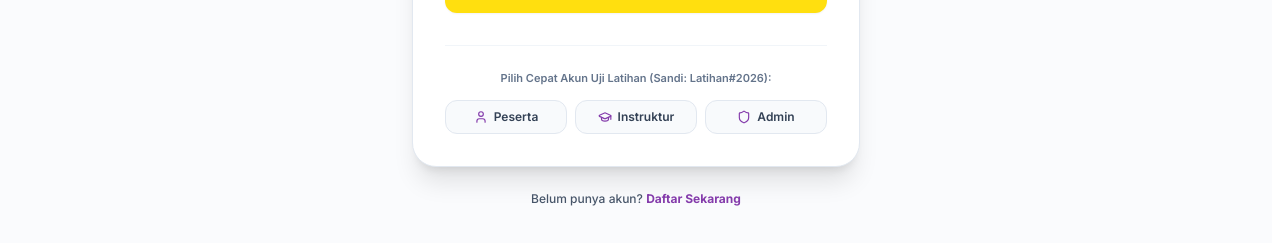
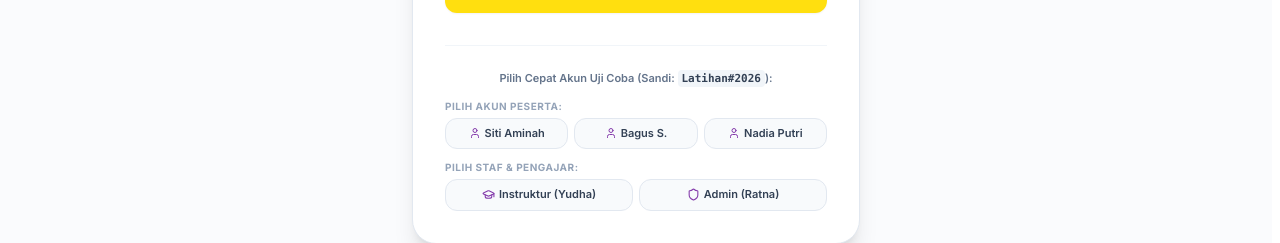
Before and after one commit to jongroihatulazizah1201-ui/lms_lembaga_kursus_pijar_aksara, a Next.js app: page /login in a window 1280 px wide. Shown: the part 557-800 px from the top of the page. Built offline with nearby package versions, Linux system fonts and the light colour scheme; no server answers.

Commit message:
feat: add user authentication pages, my courses view, and dynamic layout configuration

```diff
--- a/src/app/auth/actions.ts
+++ b/src/app/auth/actions.ts
@@ -2,6 +2,7 @@
 
 import { createClient } from '@/lib/supabase/server';
 import { redirect } from 'next/navigation';
+import { revalidatePath } from 'next/cache';
 
 export async function loginAction(formData: FormData) {
   const email = formData.get('email') as string;
@@ -35,19 +36,21 @@ export async function loginAction(formData: FormData) {
     return { error: 'Akun Anda dinonaktifkan. Silakan hubungi admin.' };
   }
 
-  // Jika ada query redirect spesifik (misal dari halaman kursus tertentu)
+  // Bersihkan cache layout agar nama/peran user langsung sinkron
+  revalidatePath('/', 'layout');
+
+  let targetUrl = '/kursus-saya';
   if (redirectTo && redirectTo.startsWith('/')) {
-    redirect(redirectTo);
+    targetUrl = redirectTo;
+  } else if (profile.peran === 'admin') {
+    targetUrl = '/admin';
+  } else if (profile.peran === 'instruktur') {
+    targetUrl = '/instruktur/kursus';
+  } else {
+    targetUrl = '/kursus-saya';
   }
 
-  // Arahkan ke dashboard sesuai peran
-  if (profile.peran === 'admin') {
-    redirect('/admin');
-  } else if (profile.peran === 'instruktur') {
-    redirect('/instruktur/kursus');
-  } else {
-    redirect('/kursus-saya');
-  }
+  return { success: true, redirectTo: targetUrl };
 }
 
 export async function registerAction(formData: FormData) {
@@ -127,15 +130,24 @@ export async function registerAction(formData: FormData) {
     aktif: true,
   });
 
-  if (redirectTo && redirectTo.startsWith('/')) {
-    redirect(redirectTo);
+  // Login otomatis agar session langsung aktif di cookie browser
+  if (!data.session) {
+    await supabase.auth.signInWithPassword({
+      email,
+      password,
+    });
   }
 
-  redirect('/kursus-saya');
+  // Bersihkan cache layout agar data user baru langsung aktif
+  revalidatePath('/', 'layout');
+
+  const targetUrl = redirectTo && redirectTo.startsWith('/') ? redirectTo : '/kursus-saya';
+  return { success: true, redirectTo: targetUrl };
 }
 
 export async function logoutAction() {
   const supabase = await createClient();
   await supabase.auth.signOut();
+  revalidatePath('/', 'layout');
   redirect('/login');
 }
--- a/src/app/kursus-saya/page.tsx
+++ b/src/app/kursus-saya/page.tsx
@@ -13,6 +13,8 @@ export const metadata: Metadata = {
     follow: false,
   },
 };
+
+export const dynamic = 'force-dynamic';
 
 export default async function KursusSayaPage() {
   const supabase = await createClient();
--- a/src/app/layout.tsx
+++ b/src/app/layout.tsx
@@ -6,6 +6,8 @@ import Navbar from '@/components/Navbar';
 import Sidebar from '@/components/Sidebar';
 import Footer from '@/components/Footer';
 import MobileBottomNav from '@/components/MobileBottomNav';
+
+export const dynamic = 'force-dynamic';
 
 export const metadata: Metadata = {
   title: 'Lembaga Kursus Pijar Aksara | Kursus Vokasi & Pelatihan Kompetensi',
--- a/src/app/login/page.tsx
+++ b/src/app/login/page.tsx
@@ -44,9 +44,12 @@ export default function LoginPage() {
       if (res?.error) {
         setError(res.error);
         setLoading(false);
+      } else if (res?.success && res.redirectTo) {
+        window.location.href = res.redirectTo;
       }
     } catch {
-      // Handled by Next.js redirect
+      setError('Terjadi kendala saat masuk akun. Silakan coba lagi.');
+      setLoading(false);
     }
   };
 
@@ -155,34 +158,71 @@ export default function LoginPage() {
 
           {/* Quick Account Switcher (Bebas Emoji, Menggunakan Simbol Profesional) */}
           <div className="mt-8 pt-6 border-t border-slate-100">
-            <div className="text-[11px] font-semibold text-slate-500 mb-3 text-center">
-              Pilih Cepat Akun Uji Latihan (Sandi: Latihan#2026):
+            <div className="text-[11px] font-semibold text-slate-500 mb-2.5 text-center">
+              Pilih Cepat Akun Uji Coba (Sandi: <code className="font-mono text-slate-700 bg-slate-100 px-1 py-0.5 rounded">Latihan#2026</code>):
             </div>
-            <div className="grid grid-cols-3 gap-2">
+
+            {/* Opsi Cepat Peserta */}
+            <div className="mb-2.5">
+              <span className="text-[10px] font-bold uppercase tracking-wider text-slate-400 block mb-1">
+                Pilih Akun Peserta:
+              </span>
+              <div className="grid grid-cols-3 gap-1.5">
                 <button
                   type="button"
                   onClick={() => fillQuickAccount('siti.aminah@pijaraksara.test')}
-                className="flex items-center justify-center gap-1.5 py-2 px-2.5 rounded-xl text-xs font-semibold bg-slate-50 hover:bg-slate-100 text-slate-700 border border-slate-200 hover:border-slate-300 transition-all"
+                  className="flex items-center justify-center gap-1 py-1.5 px-2 rounded-xl text-[11px] font-semibold bg-slate-50 hover:bg-purple-50 text-slate-700 hover:text-[#843bab] border border-slate-200 hover:border-purple-200 transition-all cursor-pointer"
+                  title="Masuk sebagai Siti Aminah (Peserta)"
                 >
-                <User size={14} className="text-[#843bab]" />
-                <span>Peserta</span>
+                  <User size={12} className="text-[#843bab] shrink-0" />
+                  <span className="truncate">Siti Aminah</span>
                 </button>
                 <button
                   type="button"
+                  onClick={() => fillQuickAccount('bagus.santoso@pijaraksara.test')}
+                  className="flex items-center justify-center gap-1 py-1.5 px-2 rounded-xl text-[11px] font-semibold bg-slate-50 hover:bg-purple-50 text-slate-700 hover:text-[#843bab] border border-slate-200 hover:border-purple-200 transition-all cursor-pointer"
+                  title="Masuk sebagai Bagus Santoso (Peserta)"
+                >
+                  <User size={12} className="text-[#843bab] shrink-0" />
+                  <span className="truncate">Bagus S.</span>
+                </button>
+                <button
+                  type="button"
+                  onClick={() => fillQuickAccount('nadia.putri@pijaraksara.test')}
+                  className="flex items-center justify-center gap-1 py-1.5 px-2 rounded-xl text-[11px] font-semibold bg-slate-50 hover:bg-purple-50 text-slate-700 hover:text-[#843bab] border border-slate-200 hover:border-purple-200 transition-all cursor-pointer"
+                  title="Masuk sebagai Nadia Putri (Peserta)"
+                >
+                  <User size={12} className="text-[#843bab] shrink-0" />
+                  <span className="truncate">Nadia Putri</span>
+                </button>
+              </div>
+            </div>
+
+            {/* Opsi Instruktur & Admin */}
+            <div>
+              <span className="text-[10px] font-bold uppercase tracking-wider text-slate-400 block mb-1">
+                Pilih Staf & Pengajar:
+              </span>
+              <div className="grid grid-cols-2 gap-1.5">
+                <button
+                  type="button"
                   onClick={() => fillQuickAccount('yudha@pijaraksara.test')}
-                className="flex items-center justify-center gap-1.5 py-2 px-2.5 rounded-xl text-xs font-semibold bg-slate-50 hover:bg-slate-100 text-slate-700 border border-slate-200 hover:border-slate-300 transition-all"
+                  className="flex items-center justify-center gap-1 py-1.5 px-2 rounded-xl text-[11px] font-semibold bg-slate-50 hover:bg-purple-50 text-slate-700 hover:text-[#843bab] border border-slate-200 hover:border-purple-200 transition-all cursor-pointer"
+                  title="Masuk sebagai Yudha Pratama (Instruktur)"
                 >
-                <GraduationCap size={14} className="text-[#843bab]" />
-                <span>Instruktur</span>
+                  <GraduationCap size={13} className="text-[#843bab] shrink-0" />
+                  <span className="truncate">Instruktur (Yudha)</span>
                 </button>
                 <button
                   type="button"
                   onClick={() => fillQuickAccount('ratna@pijaraksara.test')}
-                className="flex items-center justify-center gap-1.5 py-2 px-2.5 rounded-xl text-xs font-semibold bg-slate-50 hover:bg-slate-100 text-slate-700 border border-slate-200 hover:border-slate-300 transition-all"
+                  className="flex items-center justify-center gap-1 py-1.5 px-2 rounded-xl text-[11px] font-semibold bg-slate-50 hover:bg-purple-50 text-slate-700 hover:text-[#843bab] border border-slate-200 hover:border-purple-200 transition-all cursor-pointer"
+                  title="Masuk sebagai Ratna Kusumawati (Admin)"
                 >
-                <Shield size={14} className="text-[#843bab]" />
-                <span>Admin</span>
+                  <Shield size={13} className="text-[#843bab] shrink-0" />
+                  <span className="truncate">Admin (Ratna)</span>
                 </button>
+              </div>
             </div>
           </div>
         </div>
```
Lines whose indentation alone changed are shown as unchanged.
